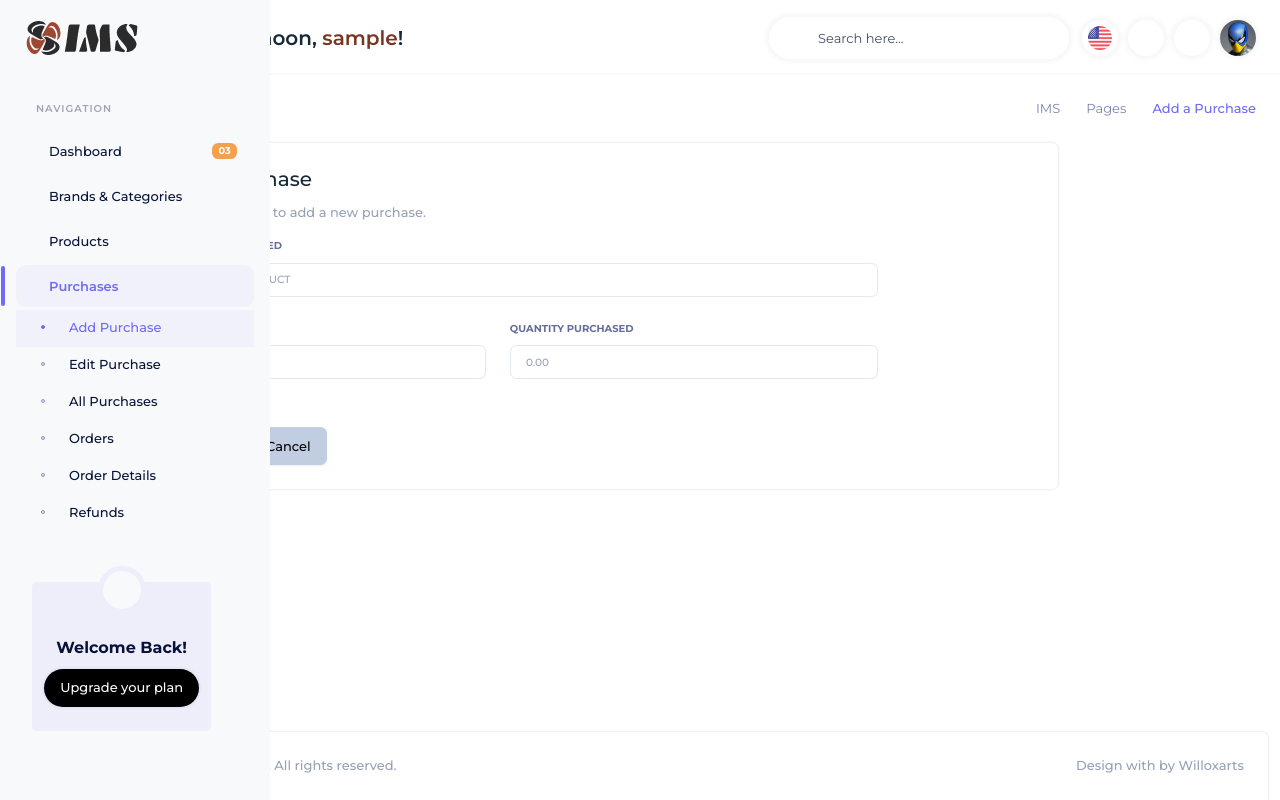
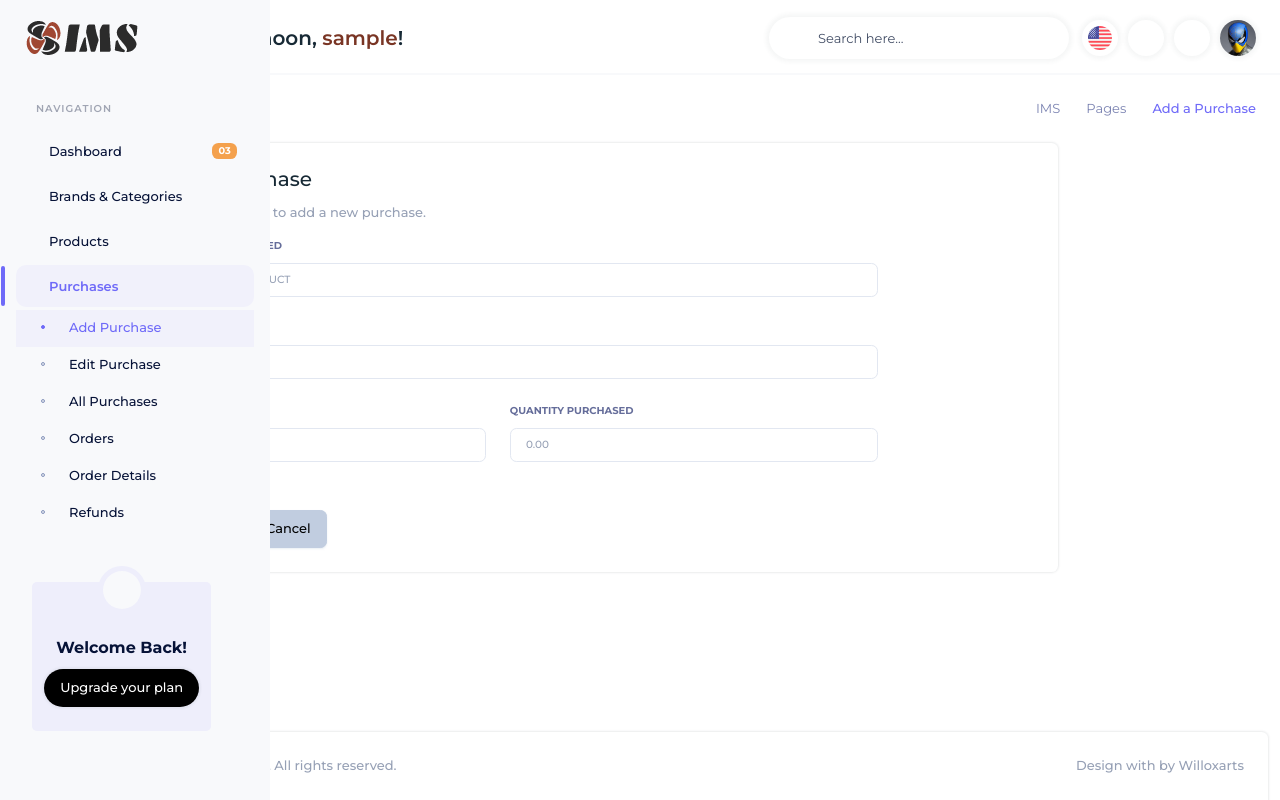
Before and after one commit to Nathan-Jays256/IMS, a PHP site: page /IMS/pages/add-purchase in a window 1280 px wide. Run offline with PHP 8.4, Linux system fonts and the light colour scheme; the visitor is signed in with stand-in values (Sample User, id 1); data that the repository does not hold is empty; some libraries are stand-ins or nearby versions.

Commit message:
Update add-purchase.cmp.php

```diff
--- a/components/add-purchase.cmp.php
+++ b/components/add-purchase.cmp.php
@@ -34,6 +34,11 @@ $prod = $sys->fetchProducts();
                                         </datalist>
                                     </div>
                                     <!-- Unit Price -->
+                                    <div class="col-md-12 mb-3">
+                                        <label class="form-label">Supplier</label>
+                                        <input type="text" name="supplier" class="form-control  text-uppercase" placeholder="Enter supplier name" required>
+                                    </div>
+                                    <!-- Unit Price -->
                                     <div class="col-md-6 mb-3">
                                         <label class="form-label">Unit Price</label>
                                         <input type="number" step="0.01" name="unit_price" class="form-control  text-uppercase" placeholder="0.00" required>
```
